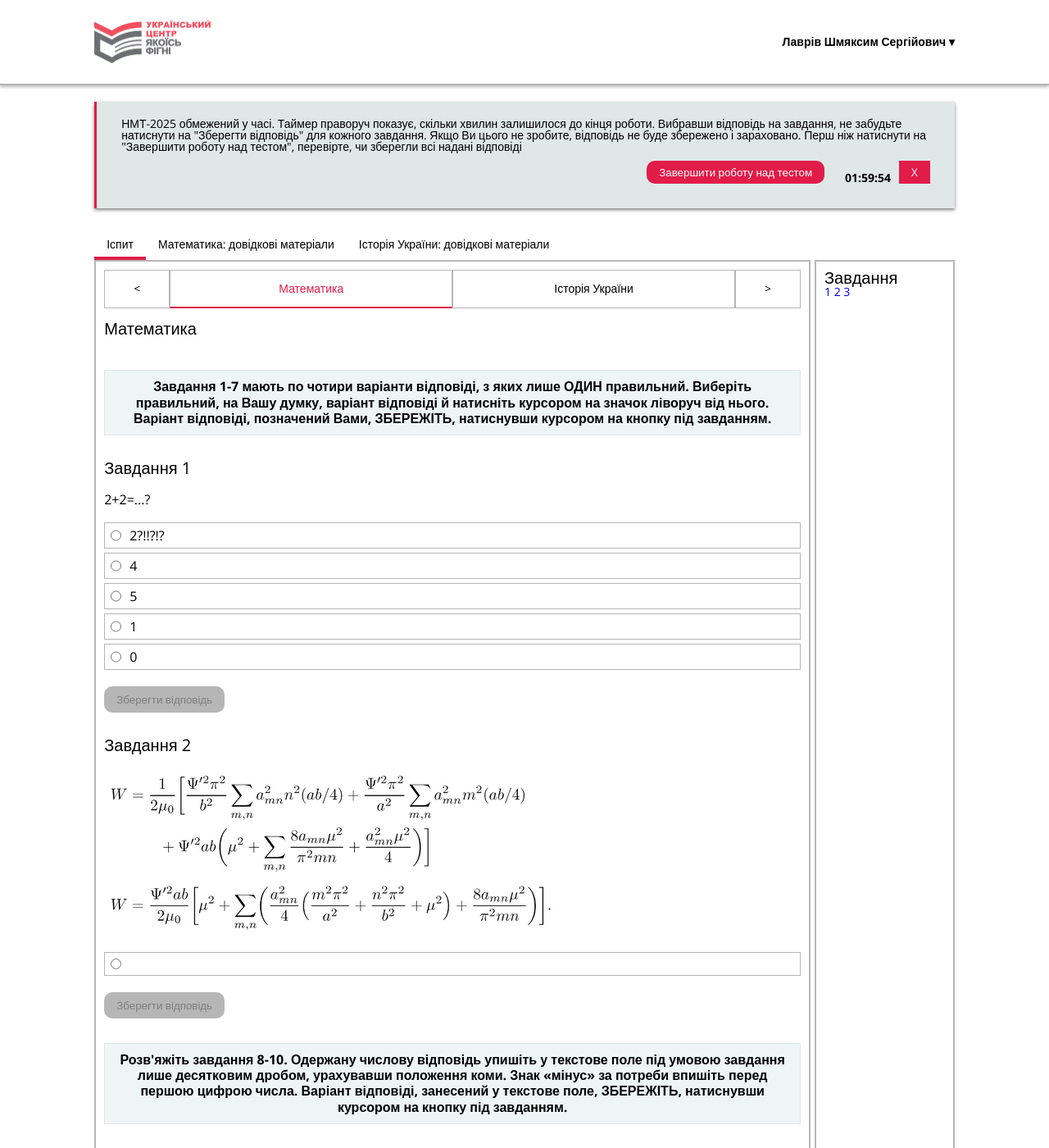
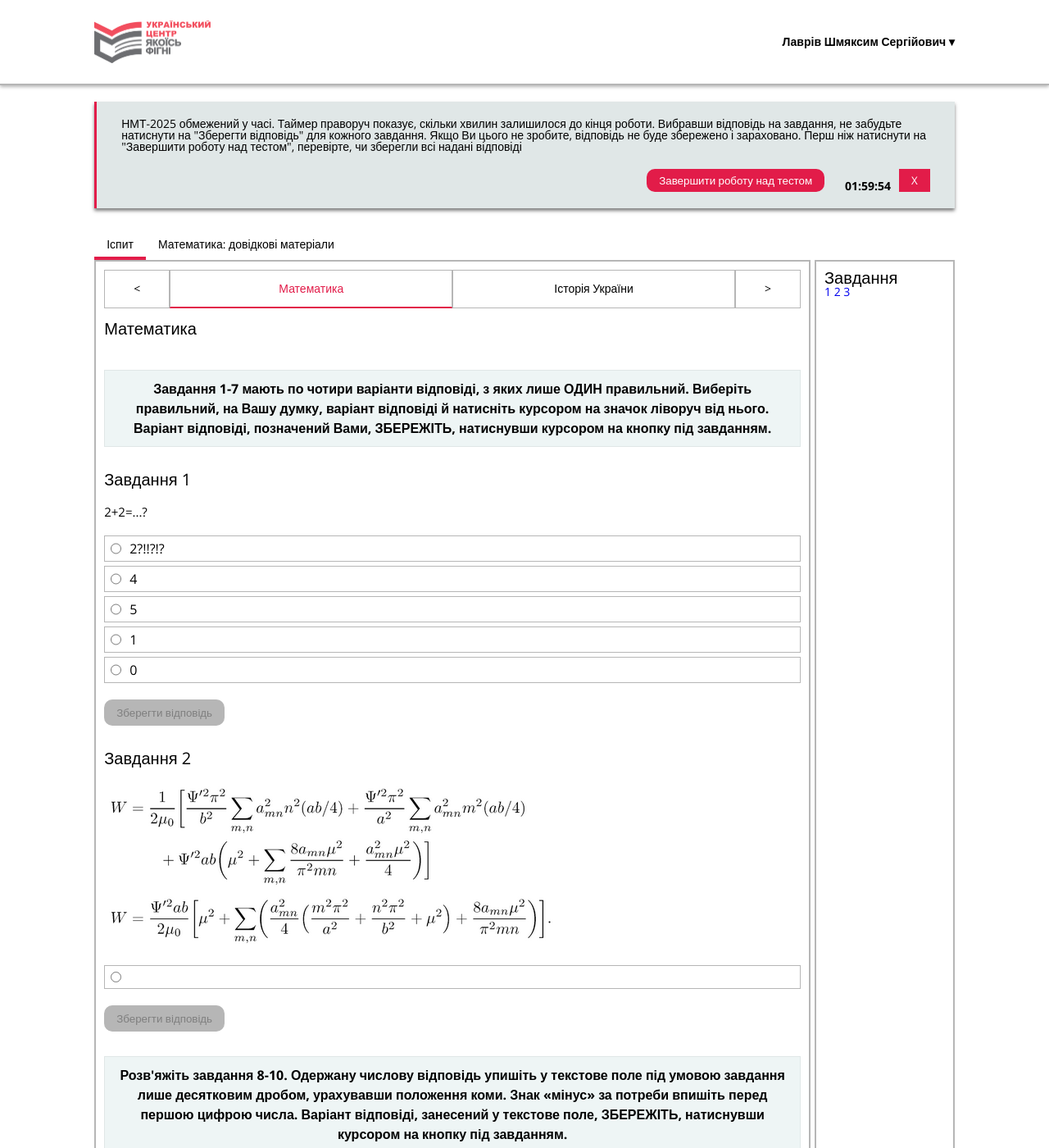
Before and after one commit to OleksandrReinskyi/RealNMT2025, a Jekyll site: the page built from pages/test.html, in a window 1280 px wide and 1400 px high. Shown: the whole window at 82% size. Built offline with Jekyll 4.4.1, drawn with Linux system fonts in a browser that asks for light colours.

Commit message:
designed all test except of accordances

```diff
--- a/_includes/materials.html
+++ b/_includes/materials.html
@@ -8,4 +8,3 @@
         width="100%">
     </embed>
 </div>
-<div id="history" class="tab"></div>
--- a/pages/nmt.html
+++ b/pages/nmt.html
@@ -17,7 +17,6 @@
                 Іспит
             </div>
             <a class="tab__title" data-for="maths">Математика: довідкові матеріали</a>
-            <div class="tab__title" data-for="history">Історія України: довідкові матеріали</div>
             <div class="tab__title" data-for="instr">Інструкція</div>
         </div>
         <div id="tabs__body">
--- a/pages/test.html
+++ b/pages/test.html
@@ -33,7 +33,6 @@
                 Іспит
             </div>
             <a class="tab__title" data-for="maths">Математика: довідкові матеріали</a>
-            <div class="tab__title" data-for="history">Історія України: довідкові матеріали</div>
         </div>
         <div id="tabs__body">
             <div id="test" class="tab active">
@@ -73,6 +72,8 @@
         </div>
     </section>
 
-
+    <section id="main__loading" class="hidden">
+        <img src="static/imgs/Page/loading-waiting.gif" alt="">
+    </section>
     <img id="main__BSOD" src="static/imgs/Page/BSODFinal.png" alt="" >
 </main>
--- a/static/CSS/test.css
+++ b/static/CSS/test.css
@@ -72,7 +72,7 @@
 }
 main #test #test__container #test__main #main__container #main__body .info-block .info-block__text {
   font-weight: bold;
-  line-height: 1.2em;
+  line-height: 1.5em;
 }
 main #test #test__container #test__main #main__container #main__body .test-block .question__info {
   margin: 20px 0px;
@@ -81,7 +81,8 @@
   margin-bottom: 10px;
 }
 main #test #test__container #test__main #main__container #main__body .test-block .question__title {
-  font-size: 16px;
+  font-size: 15px;
+  line-height: 1.2em;
 }
 main #test #test__container #test__main #main__container #main__body .test-block form .form__block {
   cursor: pointer;
@@ -136,6 +137,26 @@
 main #test #test__container #test__main #main__container #main__body .sin-an form .form__block:not(:last-child):hover, main #test #test__container #test__main #main__container #main__body .mult-an form .form__block:not(:last-child):hover {
   border-color: #e21c49;
 }
+main #test #test__container #test__main #main__container #main__body .open-an .open-an__input {
+  border: 1px solid #b6b6b6;
+  padding: 5px 10px;
+}
+main #test #test__container #test__main #main__container #main__body .open-an .open-an__latex {
+  display: inline-block;
+  width: auto;
+  height: auto;
+  background-color: #e0e7e7;
+  padding: 5px;
+  margin-top: 10px;
+  font-weight: bold;
+  border: 0.5px solid #b6b6b6;
+}
+main #test #test__container #test__main #main__container #main__body .open-an .open-an__latex img {
+  width: 30px;
+}
+main #test #test__container #test__main #main__container #main__body .open-an .open-an__latex mjx-container {
+  display: inline;
+}
 main #test #test__container #test__main, main #test #test__container #test__side {
   padding: 10px;
   border: 2px solid #b6b6b6;
@@ -157,13 +178,14 @@
   position: fixed;
   top: 0;
   left: 0;
+  z-index: 2;
 }
 main #main__BSOD.active {
   display: block;
 }
 main #global-popup {
   position: sticky;
-  top: 20px;
+  top: 10px;
   left: 0;
   width: 100%;
   z-index: 1;
@@ -174,10 +196,10 @@
   border-left: 3px solid #e21c49;
   padding: 20px 30px;
   margin: 20px auto;
-  box-shadow: 0px 2px 4px #7e7e7e;
+  box-shadow: 0px 3px 4px #7e7e7e;
 }
-main #global-popup #popup__container > * {
-  margin-bottom: 10px;
+main #global-popup #popup__container > *:not(:last-child) {
+  margin-bottom: 20px;
 }
 main #global-popup #popup__container #popup__warning {
   color: #e21c49;
@@ -208,5 +230,23 @@
   padding-top: 5px;
   padding-bottom: 5px;
 }
+main #main__loading {
+  position: fixed;
+  top: 0;
+  left: 0;
+  display: flex;
+  justify-content: center;
+  align-items: center;
+  width: 100%;
+  height: 100%;
+  background-color: rgba(0, 0, 0, 0.3411764706);
+  z-index: 3;
+}
+main #main__loading.hidden {
+  display: none;
+}
+main #main__loading img {
+  width: 50px;
+}
 
 /*# sourceMappingURL=test.css.map */
--- a/static/JS/test.js
+++ b/static/JS/test.js
@@ -1,9 +1,23 @@
 class Helpers{
-    static waitRandTime(){
-        let ms = Math.random()*1500
+    static waitRandTime(coef){
+        let ms = Math.random()*coef
         return new Promise((res,rej)=>{
             setTimeout(res,ms)
         })
+    }
+    static toggleGlobalLoading(){
+        document.querySelector("#main__loading").classList.toggle("hidden")
+    }
+    static async simulateLoadingDecorator(func){
+        Helpers.toggleGlobalLoading()
+        timer.stop()
+        await Helpers.waitRandTime(2000);
+
+        func()
+
+        Helpers.toggleGlobalLoading()
+        timer.continue()
+
     }
 }
 
@@ -31,7 +45,14 @@
         ${hours<10? ("0"+hours): hours}:${minutes<10? ("0"+minutes): minutes}:${buffer<10? ("0"+buffer): buffer}
         `
     }
+    stop(){
+        this.stopped = true;
+    }
 
+    continue(){
+        this.stopped = false
+        this.countdown()
+    }
 }
 
 
@@ -130,7 +151,7 @@
                 <div class="form__block">
                     <input class="open-an__input" type="text" data-latexBlock="latex__${this.id}" value="${savedAnswer}">
                 </div>
-                <div class="form__block" id="latex__${this.id}">
+                <div class="form__block open-an__latex" id="latex__${this.id}">
 
                 </div>
                 <div class="form__block">
@@ -307,10 +328,11 @@
             value = value.replace(/√/g,"�")
             value = value.replace(/sqrt/g,"����")
 
+
             destination.innerHTML = `
-            <img src="static/imgs/Page/test__loading.gif" alt="">
+            <img src="static/imgs/Page/loading-waiting.gif" alt="">
             `
-            await Helpers.waitRandTime();
+            await Helpers.waitRandTime(1000);
 
             destination.innerHTML = `\\[${value}\\]`;
             await MathJax.typesetPromise([destination]);
@@ -345,7 +367,7 @@
 
         target.innerText = "Відправлення на перевірку"
 
-        await Helpers.waitRandTime();
+        await Helpers.waitRandTime(1500);
         target.innerText = "Зберегти відповідь"
 
         localStorage.setItem(this.id,JSON.stringify(this.answers))
@@ -553,8 +575,12 @@
     async showTestByTitle(attrShow){
         for await(let i of Object.keys(this.blocksArr)){
             if(i == attrShow){
-                window.scrollTo({top:0,behavior:"smooth"})
-                await Helpers.waitRandTime();
+
+                await Helpers.simulateLoadingDecorator(()=>{
+                    window.scrollTo({top:0,behavior:"smooth"})
+                })
+
+
                 document.getElementById(this.blocksArr[i]).classList.add("active")
                 this.show = i;
                 document.getElementById(this.headerControls[i]).classList.add("active")
@@ -610,7 +636,7 @@
     console.log(historyLength,mathLength)
 
     if(historyLength == histTestsArray.length && mathLength == mathTestsArray.length){
-        await Helpers.waitRandTime();
+        await Helpers.waitRandTime(2000);
         document.getElementById("main__BSOD").classList.add("active");
         document.querySelector("body").classList.add("died")
     }else{
```
Also changed, not shown: other parts of _includes/materials.html (+1 -1 lines), static/_SCSS/test.scss (+50 -6 lines), static/imgs/Page/loading-waiting.gif (added), static/imgs/Page/test__loading.gif (deleted), 2 other files.
